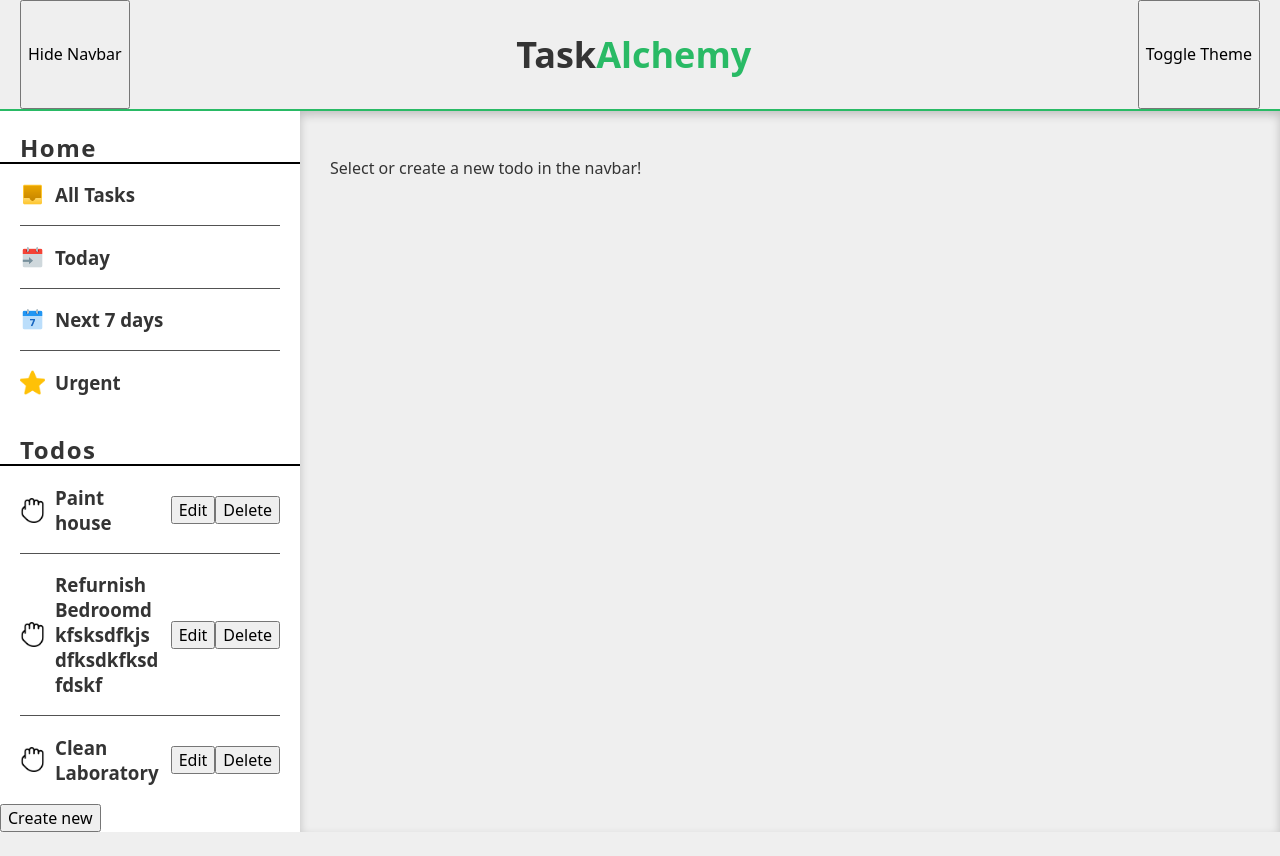
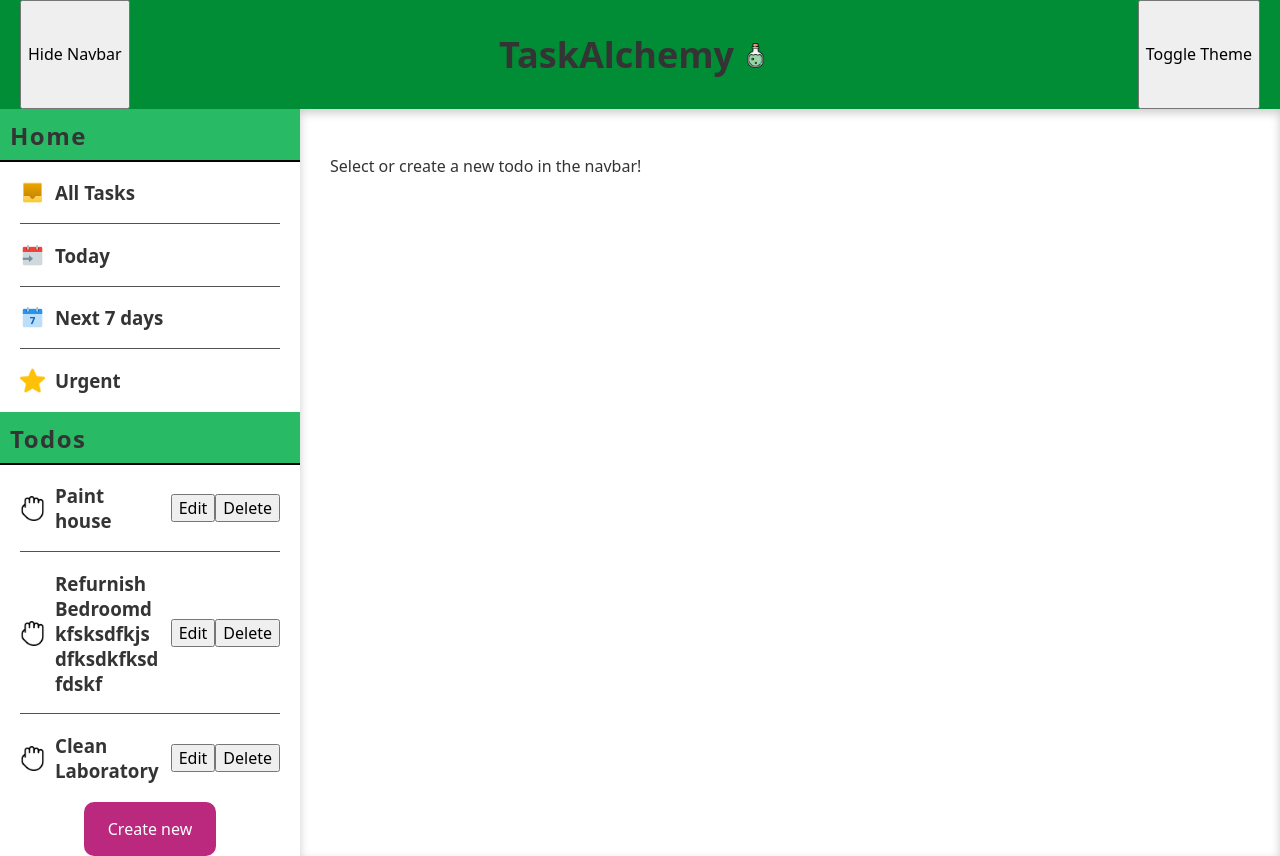
Before and after one commit to niklonberg/Top-todolist-ts, a website built with webpack: page src/index-template.html in a window 1280 px wide. Before the commit the page ends 832 px from the top, so only its background shows below. Built offline with nearby package versions, Linux system fonts and the light colour scheme; files whose address does not match are found by name.

Commit message:
add filled-btn component

```diff
--- a/src/components/css/base.css
+++ b/src/components/css/base.css
@@ -1,9 +1,9 @@
 @layer base {
   :root {
-    --primary: rgb(239, 239, 239);
-    --primary-contrast: rgb(255, 255, 255);
-    --secondary: rgb(41, 186, 101);
-    --tertiary: blue;
+    --primary: #29ba65;
+    --primary-darker: #008d35;
+    --complementary: #ba297e;
+    --analogous: #29baae;
     --text-color: rgb(52, 52, 52);
 
     --sm-gap: 10px;
@@ -22,7 +22,7 @@
 
   body {
     font-family: system-ui, sans-serif;
-    background-color: var(--primary);
+    background-color: white;
     color: var(--text-color);
     margin: 0;
   }
--- /dev/null
+++ b/src/components/css/filled-btn.css
@@ -0,0 +1,14 @@
+.filled-btn-container {
+  display: flex;
+  justify-content: center;
+}
+
+.filled-btn {
+  border: none;
+  background-color: var(--complementary);
+  color: white;
+  padding: 1rem 1.5rem;
+  border-radius: 10px;
+  margin: auto;
+  cursor: pointer;
+}
--- a/src/components/css/header.css
+++ b/src/components/css/header.css
@@ -1,5 +1,6 @@
 @layer component {
   #main-header {
+    background-color: var(--primary-darker);
     padding-inline: var(--m-gap);
     display: flex;
     justify-content: space-between;
--- a/src/components/css/nav-bar.css
+++ b/src/components/css/nav-bar.css
@@ -1,6 +1,6 @@
 @layer component {
   #nav-bar {
-    background-color: var(--primary-contrast);
+    /* background-color:; */
     overflow-wrap: break-word;
     max-width: 300px;
   }
@@ -20,10 +20,12 @@
   }
 
   #nav-bar h2 {
+    background-color: var(--primary);
     letter-spacing: 1.5px;
     position: relative;
     padding-inline: var(--m-gap);
-    margin-bottom: 0;
+    margin: 0;
+    padding: var(--sm-gap);
   }
 
   #nav-bar h2::after {
--- a/src/components/modules/NavbarUIManager.ts
+++ b/src/components/modules/NavbarUIManager.ts
@@ -59,10 +59,12 @@ class NavbarManager extends UIManager {
   addParentTodoForm() {
     // ?below if statement needed when we hide the create new btn?
     if (!this.navBar.querySelector('form')) {
+      // abstract into fn?
       const form = TodoFormFactory();
       form.addEventListener('submit', (e) => this.submitForm(e, form), {
         once: true,
       });
+      // abstract into fn?
       this.navBar.append(form);
       this.hideElement(this.createTodoBtn);
     }
@@ -70,6 +72,7 @@ class NavbarManager extends UIManager {
 
   // maybe make the contents of this into a utility function
   submitForm(e: Event, form: HTMLFormElement) {
+    // abstract into fn?
     e.preventDefault();
     const formData = new FormData(form);
     const tempObj: any = {};
@@ -78,9 +81,10 @@ class NavbarManager extends UIManager {
     });
     const FormTemplateObject: FormTemplateObj = tempObj;
     const todo = TodoFactory(FormTemplateObject);
+    form.remove();
+    // abstract into fn?
     this.TodoManager.addTopLevelTodo(todo);
-    form.remove();
-    this.renderTopLevelTodosList(); // make into this.renderLatestParentTodo?
+    this.renderTopLevelTodosList();
     this.showElement(this.createTodoBtn);
   }
 }
--- a/src/components/modules/TodoContentUIManager.ts
+++ b/src/components/modules/TodoContentUIManager.ts
@@ -61,16 +61,19 @@ class TodoContentUIManager extends UIManager {
 
   addChildTodoForm() {
     if (!this.todoContentSection.querySelector('form')) {
+      // abstract into fn?
       const form = TodoFormFactory();
       form.addEventListener('submit', (e) => this.submitForm(e, form), {
         once: true,
       });
+      // abstract into fn?
       this.todoContentSection.append(form);
       this.hideElement(this.createChildTodoBtn);
     }
   }
 
   submitForm(e: Event, form: HTMLFormElement) {
+    // abstract into fn?
     e.preventDefault();
     const formData = new FormData(form);
     const tempObj: any = {};
@@ -79,9 +82,10 @@ class TodoContentUIManager extends UIManager {
     });
     const FormTemplateObject: FormTemplateObj = tempObj;
     const todo = TodoFactory(FormTemplateObject);
+    form.remove();
+    // abstract into fn?
     this.TodoManager.addChildTodoToCurrSelectedTodo(todo);
-    form.remove();
-    // this.renderSelectedGroup();
+    // this.renderSelectedGroup()
     this.showElement(this.createChildTodoBtn);
   }
 }
--- a/src/index-template.html
+++ b/src/index-template.html
@@ -9,7 +9,10 @@
     <div id="todo-wrapper">
       <header id="main-header">
         <button id="hide-navbar">Hide Navbar</button>
-        <h2>Task<span>Alchemy</span></h2>
+        <h2>
+          Task<span>Alchemy</span>
+          <img src="./images/TaskAlchemy.png" width="25" height="25" alt="" />
+        </h2>
         <button id="toggle-theme">Toggle Theme</button>
       </header>
       <main id="app-content">
@@ -55,14 +58,20 @@
           </ul>
           <h2>Todos</h2>
           <ul id="top-level-todos-list"></ul>
-          <button id="create-todo">Create new</button>
+          <div class="filled-btn-container">
+            <button id="create-todo" class="filled-btn">Create new</button>
+          </div>
         </nav>
         <section id="todo-content">
           <!-- find good id name for below -->
           <ul id="selected-grouping">
             <p>Select or create a new todo in the navbar!</p>
           </ul>
-          <button id="create-child-todo" class="hidden">Create sub-task</button>
+          <div class="filled-btn-container">
+            <button id="create-child-todo" class="hidden filled-btn">
+              Create sub-task
+            </button>
+          </div>
         </section>
       </main>
     </div>
--- a/src/index.css
+++ b/src/index.css
@@ -7,3 +7,4 @@
 @import url(./components/css/list-item.css);
 @import url(./components/css/header.css);
 @import url(./components/css/todo-content.css);
+@import url(./components/css/filled-btn.css);
```
